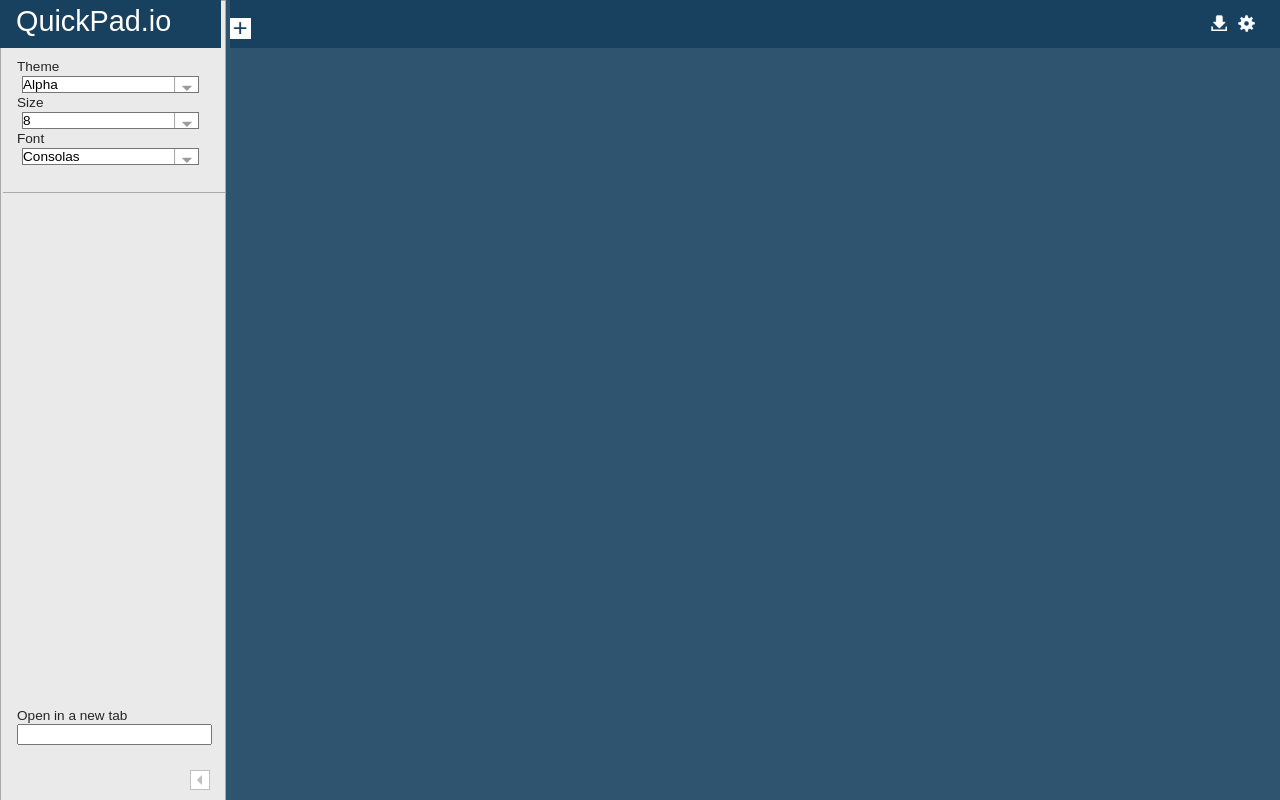
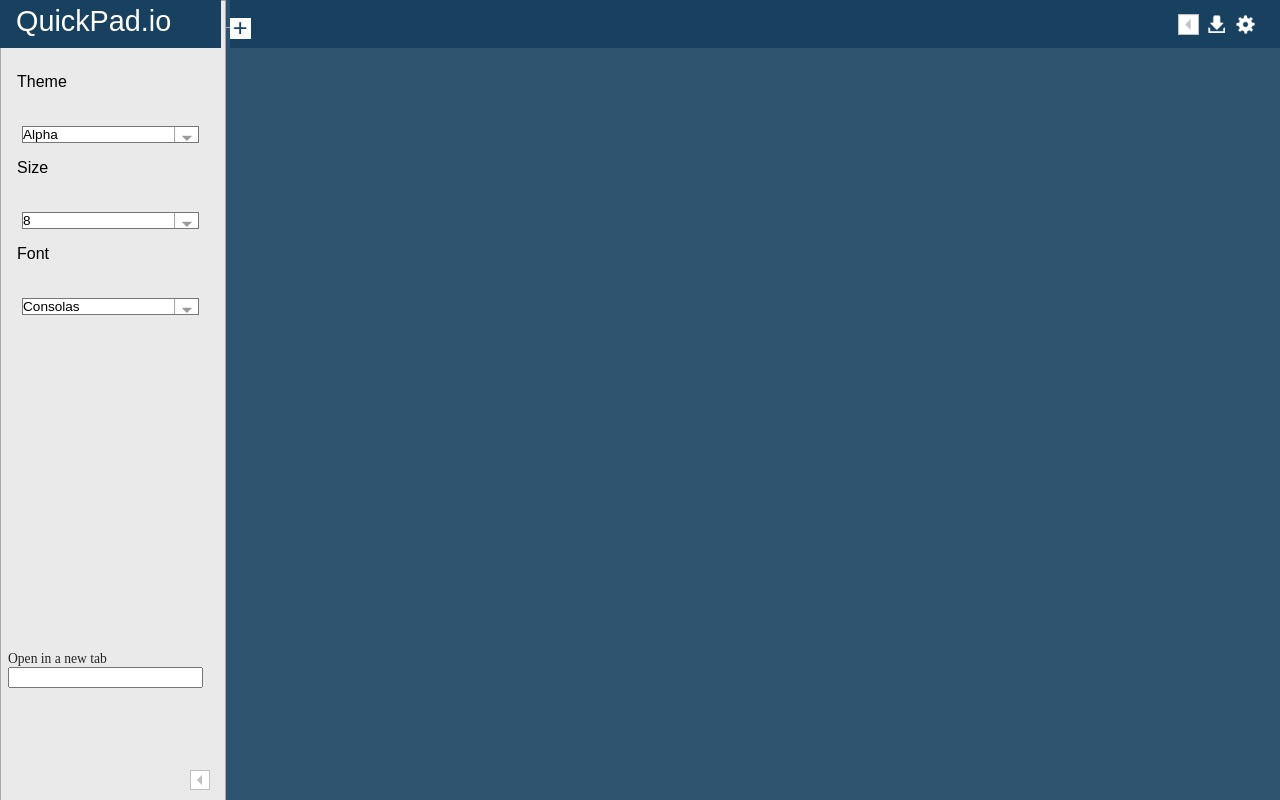
Before and after one commit to teali/quickpad, a Django app: template quickpad/templates/quickpad/index.html in a window 1280 px wide. Run offline with Django 3.2, Linux system fonts and the light colour scheme; the template is opened without the code that fills it, so the values that code supplies are empty; data comes from the database, SQL or seed files in the repository; both versions use the stored data as it was after the commit; parts of the project's set-up code (start-up, migrations or seed data) failed here and were passed over; some libraries are stand-ins or nearby versions.

Commit message:
minor draggable limit fix and prospective icon relative position testing

```diff
--- a/quickpad/static/quickpad/aceEditor.js
+++ b/quickpad/static/quickpad/aceEditor.js
@@ -253,6 +253,7 @@
         var leftMouse=leftval[index] +pxInt($("div.tabs").css("left")) - e.pageX+5 ;//not debugging
         console.log(e.pageX+"epagex");
         console.log(leftMouse+"leftmoose");
+
         $(document).on("mousemove",document,function(e){
 
             var currleft=pxInt($("li.drag").css("left"));
@@ -309,6 +310,7 @@
                     //also change order or elements in DOM
                 }
             }
+            console.log("new-------------------------");
             console.log(e.pageX+"second epagex");
             var moveX=e.pageX+leftMouse;
             console.log(moveX+"movex");
@@ -316,40 +318,61 @@
 
             console.log("limitval"+limit);
             var leftlim=17;
-            var rightlim=$("div.tab-container").width()+$(".icons input").width()-$("div.menu").width();
+            var rightlim=$("div.tab-container").width()+$(".icons input").width()/2.0-$("div.menu").width();
             console.log(rightlim);
+            var extramove;
+            var pre,post;
 
             if(limit>leftlim && limit<rightlim){
                 $("li.drag").offset({left:moveX});
                 lastmoveX=moveX;
+                console.log("before"+limit);
                 limit=pxInt($("li.drag").css("left"));
+                console.log("after"+limit);
                 console.log(1);
-                console.log(limit)
+                console.log(limit+"goodarea limit");
             }
             else if(limit<=leftlim){
-                var unstuck=leftlim+1;
-                $("li.drag").stop().animate({left:leftlim},200);
+
+                $("li.drag").stop().animate({
+                    left:leftlim
+                },{
+                    duration:200,
+                start: function(){
+                    pre=pxInt($("li.drag").css("left"));
+                    console.log(pre+"pre");
+                }});
+
 
                 if(lastmoveX<=moveX){
-                    limit=pxInt($("li.drag").css("left"));
-                    limit++;
-                    $("li.drag").offset({left:moveX});
+                    console.log("lo"+pre);
+                    extramove=leftlim-pre;
+                    limit=leftlim+1;
+                    $("li.drag").stop().offset({left:(moveX)});
                     console.log(3);
-                    console.log(limit);
+                    console.log(limit+"leftlim limit");
                 }
                 console.log(2);
             }
             else if(limit>=rightlim){
-                var unstuck=rightlim-1;
-                $("li.drag").stop().animate({left:rightlim},200);
+                $("li.drag").stop().animate({
+                    left:rightlim
+                },{
+                    duration:200,
+                start: function(){
+                    pre=pxInt($("li.drag").css("left"));
+                    console.log("pre"+pre);
+                }});
 
-                if(lastmoveX>moveX){
-                    limit=pxInt($("li.drag").css("left"));
-                    limit--;
-                    $("li.drag").offset({left:moveX});
+                if(lastmoveX>=moveX){
+                    extramove=rightlim-pre;
+                    limit=rightlim-1;
+                    $("li.drag").stop().offset({left:(moveX)});
+                    console.log(4);
+                    console.log(limit+"rightlim limit");
                 }
             }
-            console.log(lastmoveX);
+            console.log(lastmoveX+"lastmoveX");
             e.preventDefault();
         });
         e.preventDefault();
--- a/quickpad/static/quickpad/style.css
+++ b/quickpad/static/quickpad/style.css
@@ -35,8 +35,8 @@
 div.icons>input{
 	margin: 14px 4px;
 	float:right;
-	width:25%;
-	height:25%;
+	width:1.54em;
+	height:1.54em;
 
 }
 
@@ -85,7 +85,7 @@
 	height:auto;
 	width:auto;
 	overflow:scroll;
-	background-color:ededed;
+	background-color:#ededed;
 
 
 }
--- a/quickpad/templates/quickpad/index.html
+++ b/quickpad/templates/quickpad/index.html
@@ -38,6 +38,8 @@
 			<div class="icons">
 				<input type="image" src="{{ STATIC_URL }}quickpad/SettingsIcon.png" >
 				<input type="image" src="{{ STATIC_URL }}quickpad/DLicon.png" >
+				<input type="image" src="{{ STATIC_URL }}quickpad/collapse.png">
+
 
 			</div>
 
@@ -51,7 +53,6 @@
 			</div>
 			<input type="image" class= "collapse" src="{{ STATIC_URL }}quickpad/collapse.png">
 			<input type="image" class= "expand" src ="{{ STATIC_URL }}quickpad/expand.png">
-			<div class="settings">
 
 				<div class= "theme">
 					<p>Theme</p><br>
```
Also changed, not shown: db.sqlite3.
